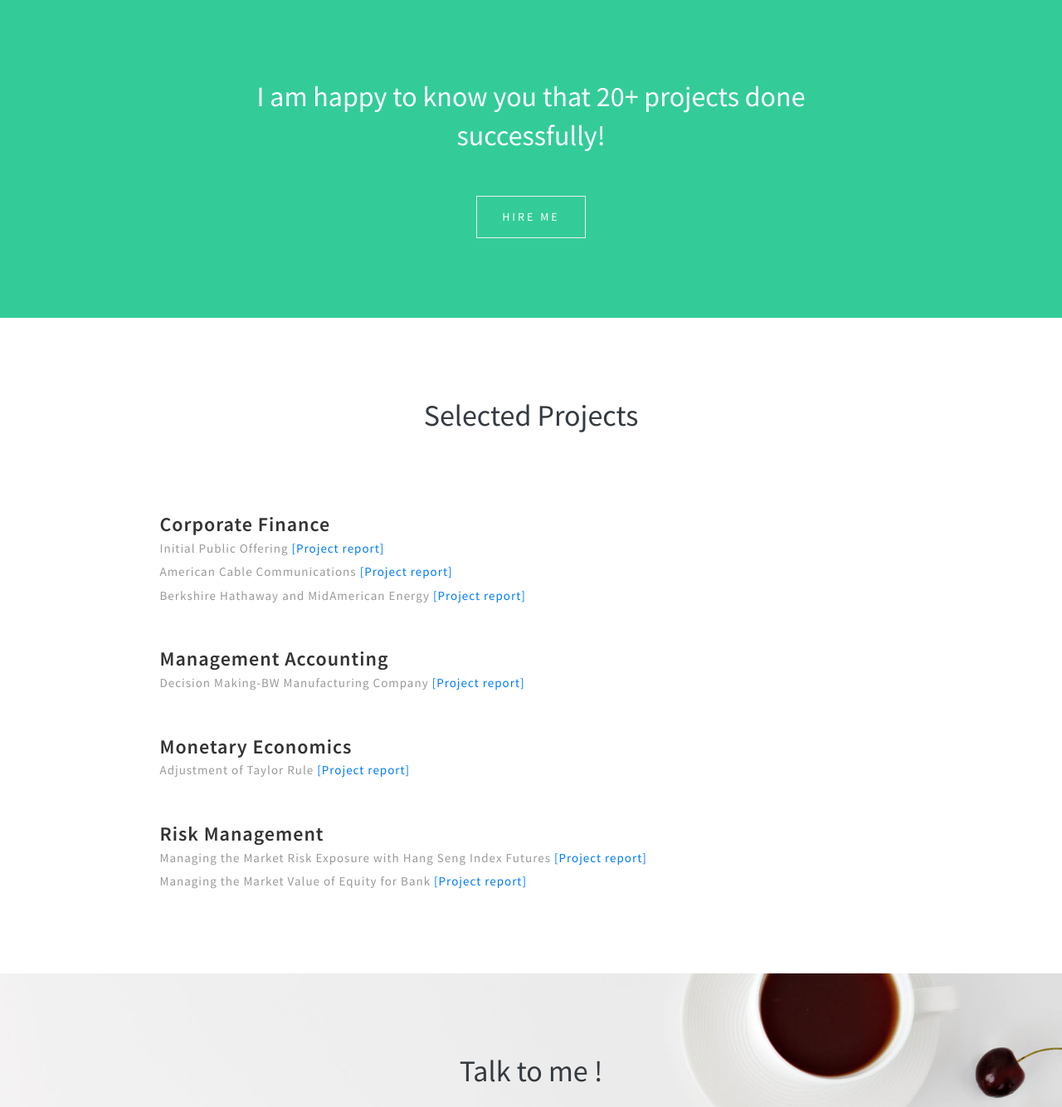
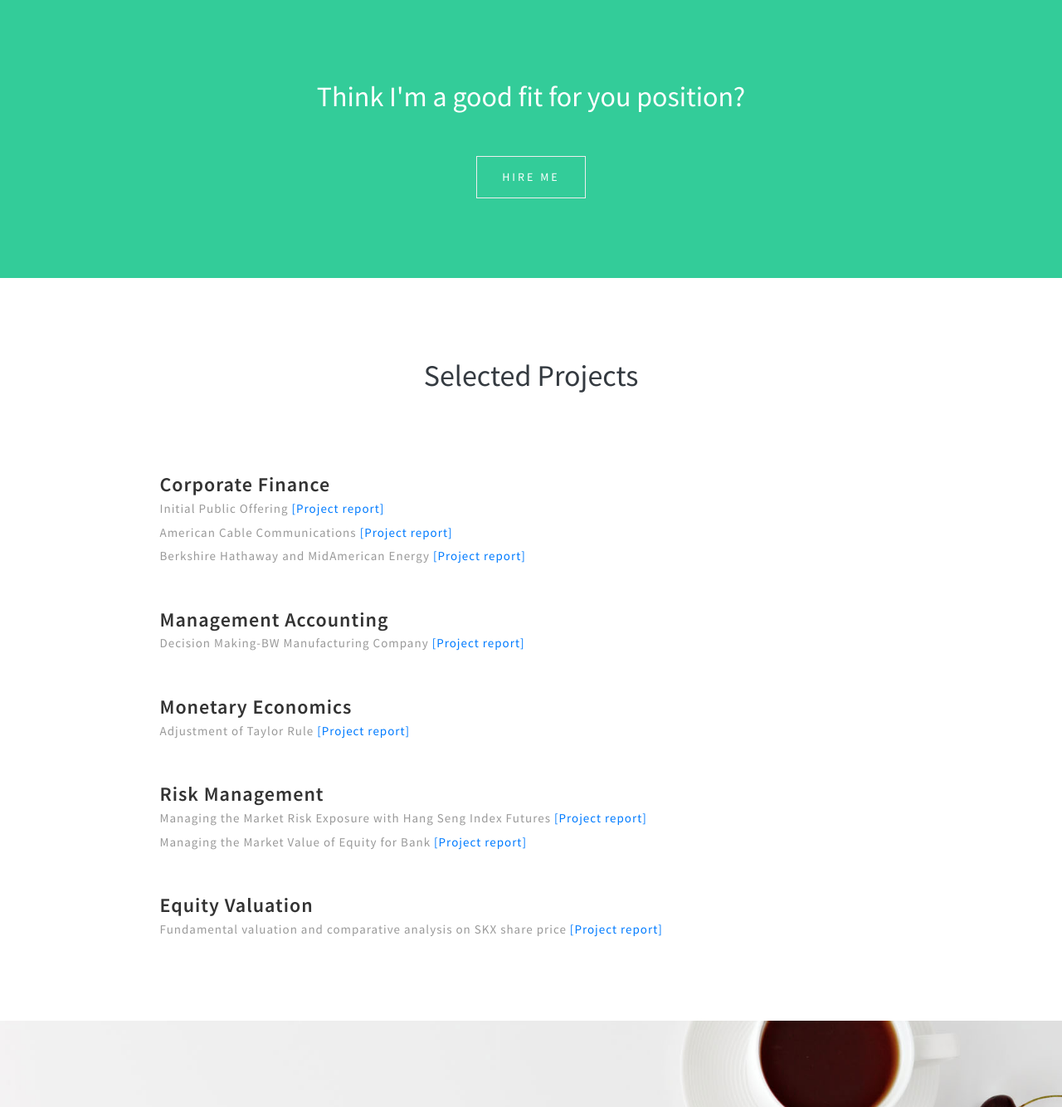
Before and after one commit to Eden-Cai/Eden-Cai.github.io, a plain HTML site: page index.html in a window 1280 px wide. Shown: the part 2387-3721 px from the top of the page at 83% size. Drawn offline with Linux system fonts and the light colour scheme.

Commit message:
added new project

```diff
--- a/index.html
+++ b/index.html
@@ -226,8 +226,7 @@ As such, I have taken a lot of finance coursework, passed in CFA Level 1, and ha
 	<section class="w3ls-bnrbtm py-5 text-center">
 		<div class="container py-xl-5">
 			<div class="cont-w3pvt">
-				<h3 class="w3pvt-web-title">I am happy to know you
-					that 20+ projects done successfully!</h3>
+				<h3 class="w3pvt-web-title">Think I'm a good fit for you position?</h3>
 				<a href="#hire" class="btn button-style mt-sm-5 mt-4">Hire Me</a>
 			</div>
 		</div>
@@ -258,6 +257,10 @@ As such, I have taken a lot of finance coursework, passed in CFA Level 1, and ha
 							<h4>Risk Management  </h4>
 							<p>Managing the Market Risk Exposure with Hang Seng Index Futures <a href="Risk_Management_Project_1_Report.pdf" >[Project report]</a> </p>
 							<p>Managing the Market Value of Equity for Bank <a href="Risk_Management_Project_2_Report.pdf" >[Project report]</a> </p>
+						</div>
+						<div class="inner-w3pvt-wrap">
+							<h4> Equity Valuation  </h4>
+							<p> Fundamental valuation and comparative analysis on SKX share price <a href="Skechers Valuation.pdf">[Project report]</a> </p>
 						</div>
 				</div>
 		</div>
```
Also changed, not shown: 1 other file.
